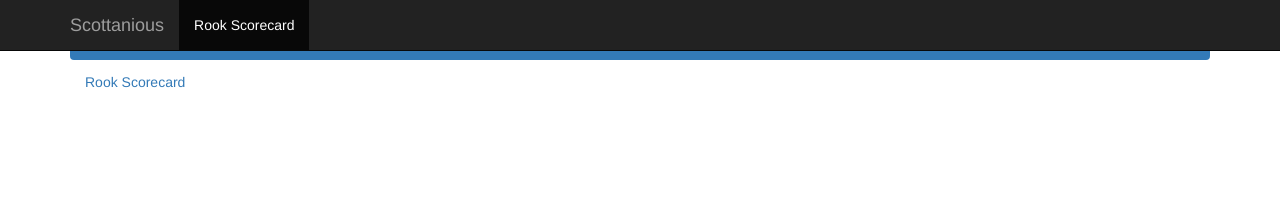
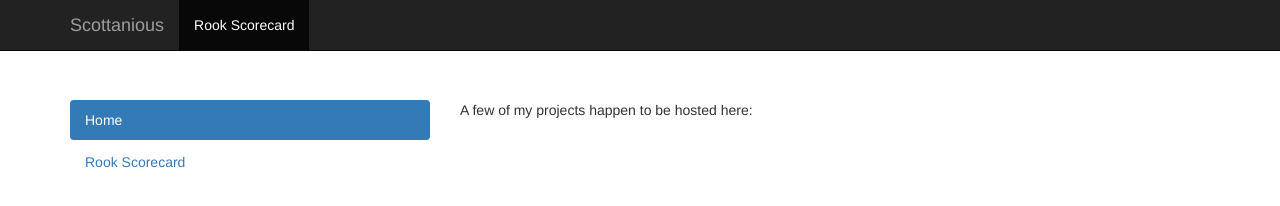
Before and after one commit to scottanious/scottanious.github.io, a plain HTML site: page index.html in a window 1280 px wide. Drawn offline with nearby package versions, Linux system fonts and the light colour scheme.

Commit message:
cleanup top level page

```diff
--- a/index.html
+++ b/index.html
@@ -7,6 +7,11 @@
     <title>Scottanious' Projects - Github</title>
 </head>
 <body>
+    <style type="text/css">
+        #main-content {
+            padding-top: 100px;
+        }
+    </style>
     <div class="navbar navbar-inverse navbar-fixed-top" role="navigation">
         <div class="container">
             <div class="navbar-header">
@@ -21,11 +26,17 @@
     </div>
 
     <div id="main-content" class="container">
-        A few of my projects happen to be hosted here:
-        <ul class="nav nav-pills nav-stacked">
-            <li class="active"><a href="#">Home</a></li>
-            <li><a href="/rook">Rook Scorecard</a></li>
-        </ul>
+        <div class="row">
+            <div class="col-xs-4">
+                <ul class="nav nav-pills nav-stacked">
+                    <li class="active"><a href="#">Home</a></li>
+                    <li><a href="/rook">Rook Scorecard</a></li>
+                </ul>
+            </div>
+            <div class="col-xs-4">
+                A few of my projects happen to be hosted here:
+            </div>
+        </div>
     </div>
 </body>
 </html>
```
